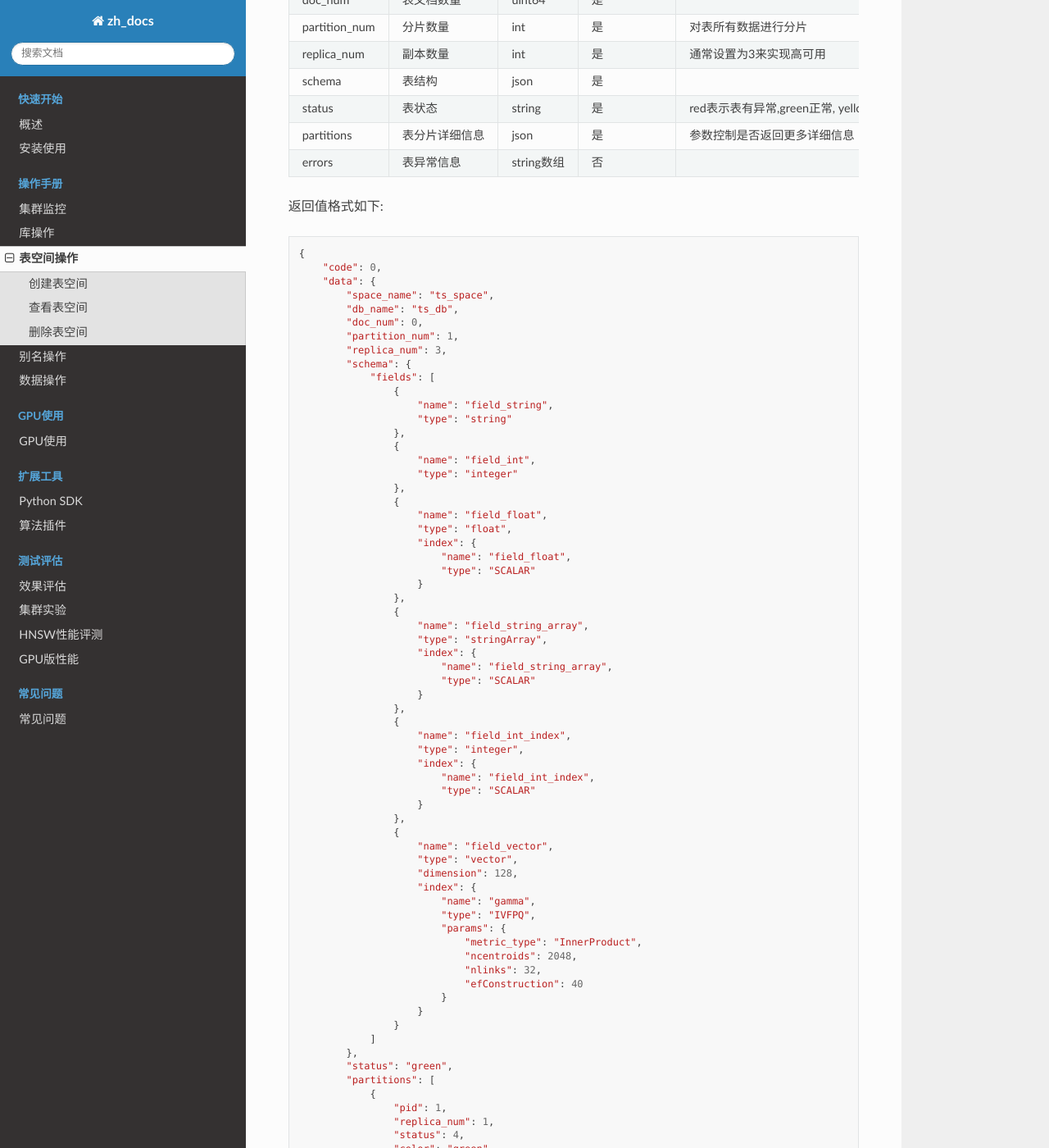
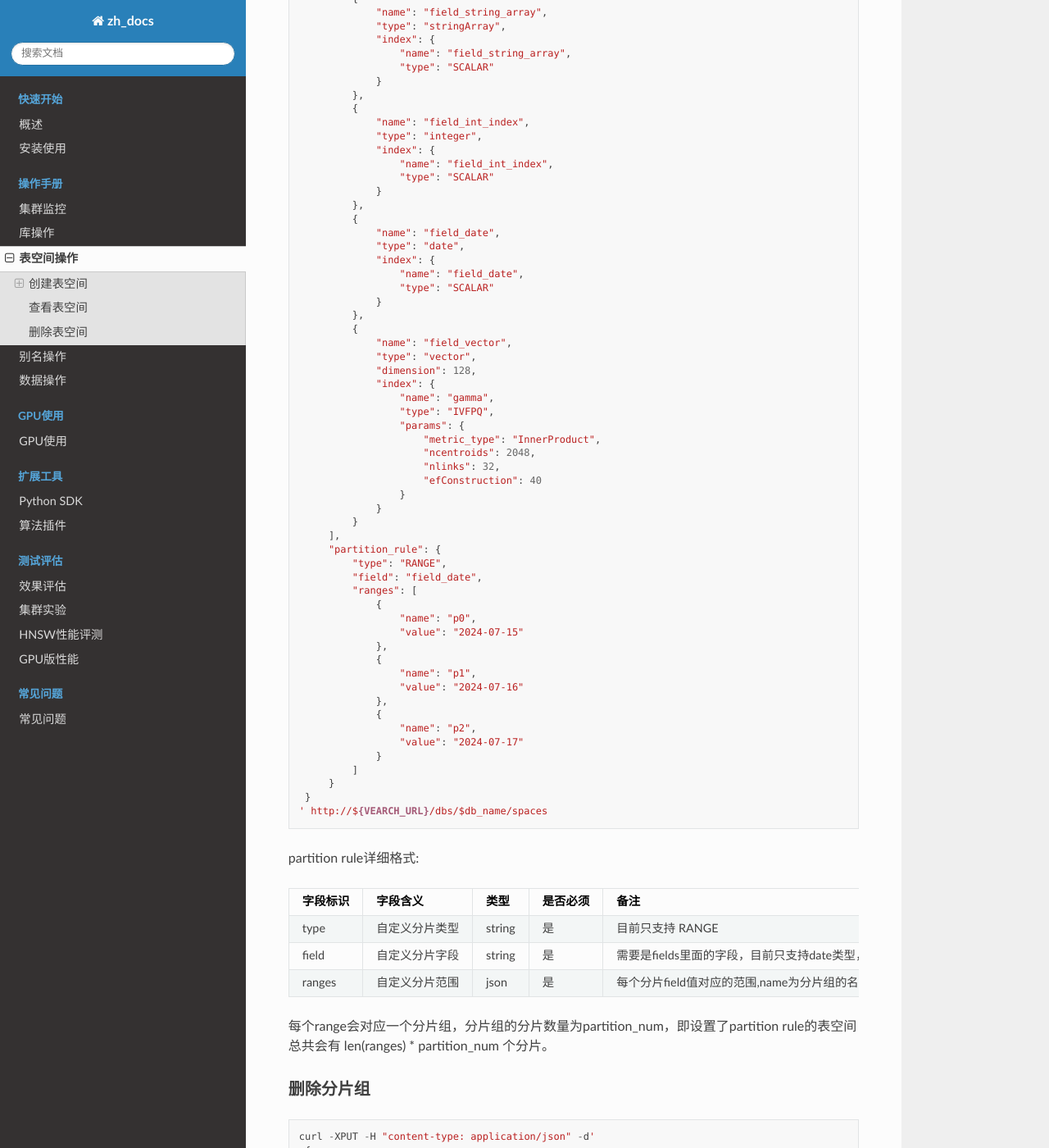
Before and after one commit to vearch/zh_docs, a Sphinx documentation site: the page built from docs/source/use_op/op_space.rst, in a window 1280 px wide and 1400 px high, scrolled down 6786 px. Shown: the whole window at 82% size. Built offline with Sphinx 7.4.7 and the Read the Docs theme 2.0.0, drawn with Linux system fonts in a browser that asks for light colours; pages that are not in the unit, such as notebooks, are missing from menus; some of the changed text lies outside the part shown.

Commit message:
custom sharding with partition by range

```diff
--- a/docs/source/use_op/op_space.rst
+++ b/docs/source/use_op/op_space.rst
@@ -4,65 +4,65 @@
 http://${VEARCH_URL}代表master服务, $db_name是创建的库名, $space_name是创建的表空间名
 
 创建表空间
---------
+-----------
 
 ::
 
    curl -XPOST -H "content-type: application/json" -d'
-   {
-       "name": "space1",
-       "partition_num": 1,
-       "replica_num": 3,
-       "fields": [
-           {
-               "name": "field_string",
-               "type": "string"
-           },
-           {
-               "name": "field_int",
-               "type": "integer"
-           },
-           {
-               "name": "field_float",
-               "type": "float",
-               "index": {
-                   "name": "field_float",
-                   "type": "SCALAR",
-               },
-           },
-           {
-               "name": "field_string_array",
-               "type": "stringArray",
-               "index": {
-                   "name": "field_string_array",
-                   "type": "SCALAR",
-               },
-           },
-           {
-               "name": "field_int_index",
-               "type": "integer",
-               "index": {
-                   "name": "field_int_index",
-                   "type": "SCALAR",
-               },
-           },
-           {
-               "name": "field_vector",
-               "type": "vector",
-               "dimension": 128,
-               "index": {
-                   "name": "gamma",
-                   "type": "IVFPQ",
-                   "params": {
-                       "metric_type": "InnerProduct",
-                       "ncentroids": 2048,
-                       "nlinks": 32,
-                       "efConstruction": 40,
-                   },
-               },
-           }
-       ]
-   }
+    {
+        "name": "space1",
+        "partition_num": 1,
+        "replica_num": 3,
+        "fields": [
+            {
+                "name": "field_string",
+                "type": "string"
+            },
+            {
+                "name": "field_int",
+                "type": "integer"
+            },
+            {
+                "name": "field_float",
+                "type": "float",
+                "index": {
+                    "name": "field_float",
+                    "type": "SCALAR"
+                }
+            },
+            {
+                "name": "field_string_array",
+                "type": "stringArray",
+                "index": {
+                    "name": "field_string_array",
+                    "type": "SCALAR"
+                }
+            },
+            {
+                "name": "field_int_index",
+                "type": "integer",
+                "index": {
+                    "name": "field_int_index",
+                    "type": "SCALAR"
+                }
+            },
+            {
+                "name": "field_vector",
+                "type": "vector",
+                "dimension": 128,
+                "index": {
+                    "name": "gamma",
+                    "type": "IVFPQ",
+                    "params": {
+                        "metric_type": "InnerProduct",
+                        "ncentroids": 2048,
+                        "nlinks": 32,
+                        "efConstruction": 40
+                    }
+                }
+            }
+        ]
+    }
    ' http://${VEARCH_URL}/dbs/$db_name/spaces
 
 
@@ -344,8 +344,150 @@ cache_size: 数值类型, 单位是M bytes, 默认1024。store_type="RocksDB"时
 
 标量索引提供对标量数据的过滤功能, 开启方式参考“fields配置”中的第2条和第3条, 检索方式参考“查询”中的“filter json结构说明”
 
+
+自定义表空间分片规则
+>>>>>>>>>>>>>>>>>>>>>>
+
+创建表空间时指定自定义分片规则：
+
+::
+
+   curl -XPOST -H "content-type: application/json" -u "root:secret" -d'
+    {
+        "name": "space1",
+        "partition_num": 1,
+        "replica_num": 1,
+        "fields": [
+            {
+                "name": "field_string",
+                "type": "string"
+            },
+            {
+                "name": "field_int",
+                "type": "integer"
+            },
+            {
+                "name": "field_float",
+                "type": "float",
+                "index": {
+                    "name": "field_float",
+                    "type": "SCALAR"
+                }
+            },
+            {
+                "name": "field_string_array",
+                "type": "stringArray",
+                "index": {
+                    "name": "field_string_array",
+                    "type": "SCALAR"
+                }
+            },
+            {
+                "name": "field_int_index",
+                "type": "integer",
+                "index": {
+                    "name": "field_int_index",
+                    "type": "SCALAR"
+                }
+            },
+            {
+                "name": "field_date",
+                "type": "date",
+                "index": {
+                    "name": "field_date",
+                    "type": "SCALAR"
+                }
+            },
+            {
+                "name": "field_vector",
+                "type": "vector",
+                "dimension": 128,
+                "index": {
+                    "name": "gamma",
+                    "type": "IVFPQ",
+                    "params": {
+                        "metric_type": "InnerProduct",
+                        "ncentroids": 2048,
+                        "nlinks": 32,
+                        "efConstruction": 40
+                    }
+                }
+            }
+        ],
+        "partition_rule": {
+            "type": "RANGE",
+            "field": "field_date",
+            "ranges": [
+                {
+                    "name": "p0",
+                    "value": "2024-07-15"
+                },
+                {
+                    "name": "p1",
+                    "value": "2024-07-16"
+                },
+                {
+                    "name": "p2",
+                    "value": "2024-07-17"
+                }
+            ]
+        }
+    }
+   ' http://${VEARCH_URL}/dbs/$db_name/spaces
+
+partition rule详细格式:
+
++----------+----------------+--------+----------+-------------------------------------------------------------------------------------------------------------------------+
+| 字段标识 |    字段含义    |  类型  | 是否必须 |                                                          备注                                                           |
++==========+================+========+==========+=========================================================================================================================+
+| type     | 自定义分片类型 | string | 是       | 目前只支持 RANGE                                                                                                        |
++----------+----------------+--------+----------+-------------------------------------------------------------------------------------------------------------------------+
+| field    | 自定义分片字段 | string | 是       | 需要是fields里面的字段，目前只支持date类型，和_id组成共同主键，即_id相同但是partition field对应的值不同是两条不同的数据 |
++----------+----------------+--------+----------+-------------------------------------------------------------------------------------------------------------------------+
+| ranges   | 自定义分片范围 | json   | 是       | 每个分片field值对应的范围,name为分片组的名称，value是对应的值的阈值且需要是递增的                                       |
++----------+----------------+--------+----------+-------------------------------------------------------------------------------------------------------------------------+
+
+每个range会对应一个分片组，分片组的分片数量为partition_num，即设置了partition rule的表空间总共会有 len(ranges) * partition_num 个分片。
+
+删除分片组
+>>>>>>>>>>>>
+
+::
+
+   curl -XPUT -H "content-type: application/json" -d'
+    {
+        "partition_name": "p0",
+        "operator_type": "DROP"
+    }
+   ' http://${VEARCH_URL}/dbs/$db_name/spaces/$space_name
+
+
+添加分片组
+>>>>>>>>>>>>
+
+::
+
+   curl -XPUT -H "content-type: application/json" -d'
+    {
+        "operator_type": "ADD",
+        "partition_rule": {
+            "type": "RANGE",
+            "ranges": [
+                {
+                    "name": "p3",
+                    "value": "2024-07-18"
+                },
+                {
+                    "name": "p4",
+                    "value": "2024-07-19"
+                }
+            ]
+        }
+    }
+   ' http://${VEARCH_URL}/dbs/$db_name/spaces/$space_name
+
 查看表空间
---------
+------------
 ::
 
   curl -XGET http://${VEARCH_URL}/dbs/$db_name/spaces/$space_name
```
